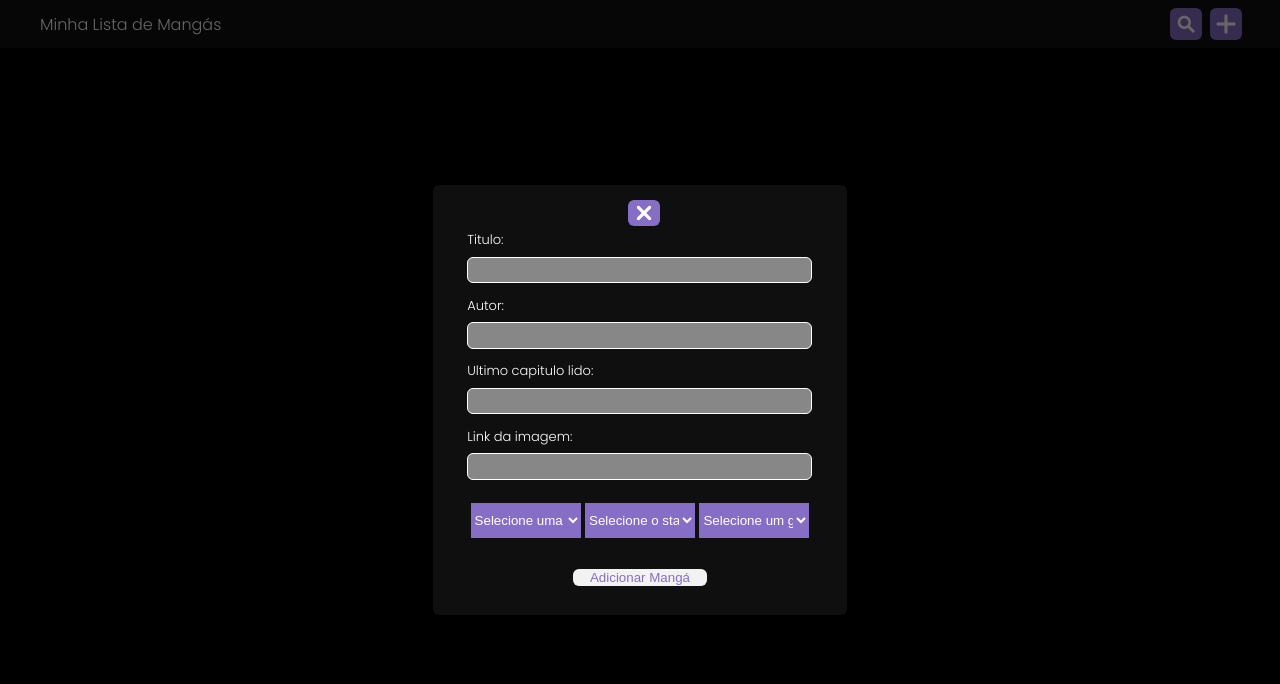
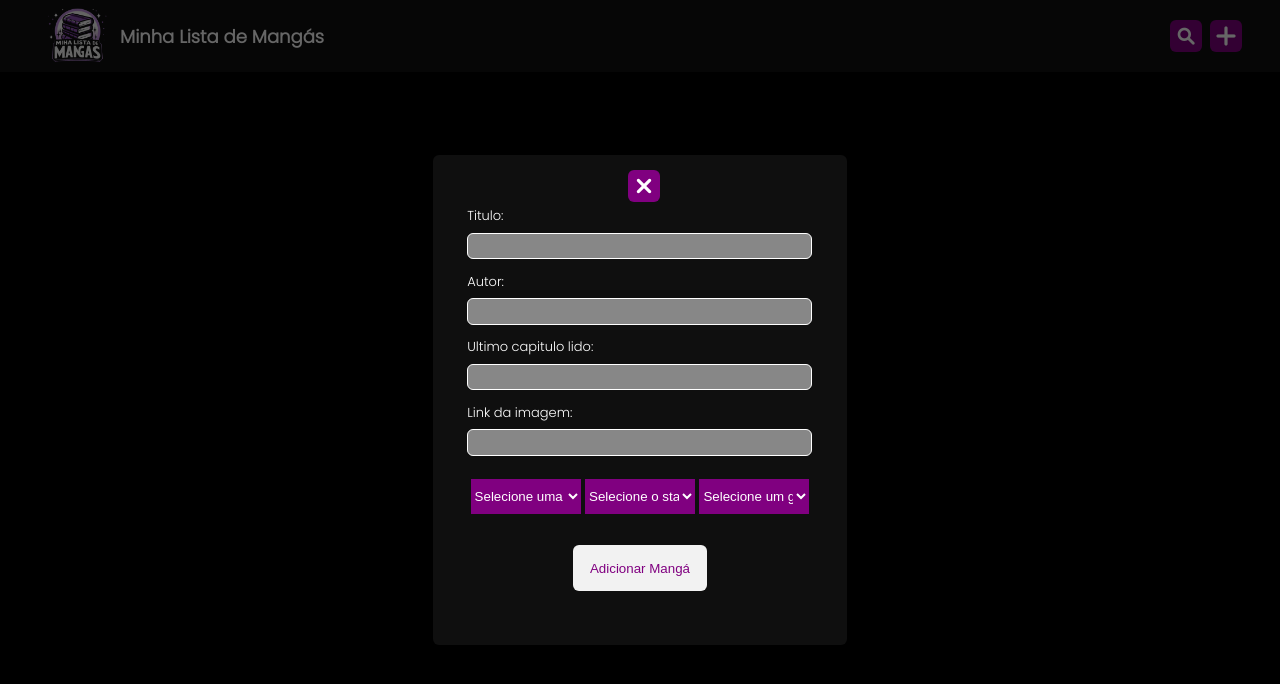
Before and after one commit to Weest0/ProjetoPOO, a plain HTML site: page principal.html in a window 1280 px wide. Both pictures are taken after a click on the button 1225 px from the left and 24 px from the top of the page. Drawn offline with Linux system fonts and the light colour scheme.

Commit message:
Novas Funcionalidades: Interface

```diff
--- a/principal.html
+++ b/principal.html
@@ -10,7 +10,7 @@
     <header class="barra-de-navegacao">
         <div class="lado-esquerdo">
             <ul>
-                <!-- <li><img class="logo-imagem" src="images/logo.png"></li> -->
+                <li><img class="logo-imagem" src="images/logo-v2.png"></li>
                 <li class="titulo-pagina">Minha Lista de Mangás</li>
             </ul>
         </div>
@@ -56,15 +56,15 @@
                 <option>Terminado</option>
             </select>
             <select id="genero" class="element-form">
-                <option value="">Selecione um genero</option>
-                <option value="ação">Ação</option>
-                <option value="mistério">Mistério</option>
-                <option value="aventura">Aventura</option>
-                <option value="romance">Romance</option>
-                <option value="comédia">Comédia</option>
-                <option value="ficção científica">Ficção Científica</option>
-                <option value="fantasia">Fantasia</option>
-                <option value="história">História</option>
+                <option>Selecione um genero</option>
+                <option>Ação</option>
+                <option>Mistério</option>
+                <option>Aventura</option>
+                <option>Romance</option>
+                <option>Comédia</option>
+                <option>Ficção Científica</option>
+                <option>Fantasia</option>
+                <option>História</option>
             </select>
         </span>
 
--- a/script/principal.js
+++ b/script/principal.js
@@ -3,6 +3,7 @@ document.addEventListener('DOMContentLoaded', () => { //DOMContentLoaded para de
     const listaMangas = document.getElementById('lista-mangas');
     const overlay = document.getElementById('overlay');
     const botaoFecharFormulario = document.getElementById('fechar');
+    const botaoAdicionarManga = document.getElementById('btn-adicionar');
     let vetorMangas = [];
     let emQualEsta = null;
 
@@ -46,6 +47,8 @@ document.addEventListener('DOMContentLoaded', () => { //DOMContentLoaded para de
         document.getElementById('genero').value = manga.genero;
         document.getElementById('status').value = manga.status;
         document.getElementById('categoria').value = manga.categoria;
+        botaoFecharFormulario.style.display = 'none';
+        botaoAdicionarManga.textContent = 'Atualizar Mangá';
 
         emQualEsta = index;
         formManga.style.display = 'flex';
@@ -163,6 +166,9 @@ document.addEventListener('DOMContentLoaded', () => { //DOMContentLoaded para de
     const botaoAbrirFormulario = document.getElementById('btn-abrir-form');
     let abrirFormularioAux = true;
     botaoAbrirFormulario.addEventListener('click', () => {
+        formManga.reset();
+        botaoFecharFormulario.style.display = 'flex';
+        botaoAdicionarManga.textContent = 'Adicionar Mangá';
         (abrirFormularioAux) ? overlay.style.display = 'flex' : overlay.style.display = 'none';
         (abrirFormularioAux) ? formManga.style.display = 'flex' : formManga.style.display = 'none';
         abrirFormularioAux =! abrirFormularioAux;
--- a/style/login.css
+++ b/style/login.css
@@ -1,5 +1,5 @@
 body {
-    background-color: black;
+    background-color: rgb(37, 37, 37);
     display: flex;
     justify-content: center;
     align-items: center;
@@ -23,23 +23,32 @@ body {
 }
 
 .login-container {
-    background: rgba(255, 255, 255, 0.9);
-    padding: 30px;
+    background: black;
     border-radius: 10px;
     box-shadow: 0 0 20px rgba(0, 0, 0, 0.5);
-    width: 300px;
+    width: 700px;
+    height: 300px;
+    display: flex;
+    align-items: center;
     text-align: center;
+    padding: 25px;
+}
+
+img{
+    width: 250px;
+    height: 250px;
+    margin-right: 35px;
 }
 
 .login-container h2 {
-    margin-bottom: 20px;
-    color: black;
+    margin-bottom: 10px;
+    color: white;
 }
 
 .login-container label {
     display: block;
     margin-bottom: 5px;
-    color: black;
+    color: white;
     text-align: left;
 }
 
@@ -47,7 +56,8 @@ body {
     width: 90%;
     padding: 10px;
     margin-bottom: 10px;
-    border: 1px solid #ccc;
+    border: 1px solid white;
+    background-color: rgb(255, 255, 255, 0.5);
     border-radius: 5px;
 }
 
@@ -83,3 +93,12 @@ body {
     color: red;
     margin-bottom: 10px;
 }
+
+.area-credenciais, .area-imagem{
+    width: 350px;
+    height: 100%;
+    display: flex;
+    justify-content: center;
+    flex-direction: column;
+    align-items: center;
+}
--- a/style/principal.css
+++ b/style/principal.css
@@ -14,7 +14,7 @@ html{
 .barra-de-navegacao{
     display: flex;
     align-items: center;
-    height: 3rem;
+    height: 4.5rem;
     background-color: #0f0f0f;
 }
 
@@ -34,10 +34,16 @@ html{
     color: white;
 }
 
+.lado-esquerdo ul{
+    display: flex;
+    flex-direction: row;
+    align-items: center;
+}
+
 #btn-abrir-pesquisa, #btn-abrir-form, .fechar{
     margin-left: 0.5rem;
     border: none;
-    background-color: #866ec7;
+    background-color: purple;
     border-radius: 6px;
     width: 2rem;
     height: 2rem;
@@ -57,7 +63,7 @@ html{
     display: none;
     background-color: #0f0f0f;
     width: 30%;
-    height: 50%;
+    height: 460px;
     justify-content: inherit;
     align-items: center;
     flex-direction: column;
@@ -91,7 +97,7 @@ html{
 .elemento-form-select select{
     width: 110px;
     height: 35px;
-    background-color: #866ec7;
+    background-color: purple;
     color: white;
     border: none;
 }
@@ -102,7 +108,7 @@ html{
     border: none;
     width: 35%;
     height: 10%;
-    color: #866ec7;
+    color: purple;
     border-radius: 6px;
 }
 
@@ -177,7 +183,7 @@ html{
 }
 
 .botao-acao{
-    background-color: #866ec7;
+    background-color: purple;
     color: white;
     margin-left: 10px;
     border: none;
@@ -209,3 +215,14 @@ html{
     border-radius: 6px;
     text-align: center;
 }
+
+.logo-imagem{
+    width: 70px;
+    height: 70px;
+    margin-right: 10px;
+}
+
+.titulo-pagina{
+    font-size: 18px;
+    font-weight: bold;
+}
```
Also changed, not shown: index.html (+6 -1 lines), images/logo-v2.png (added).
